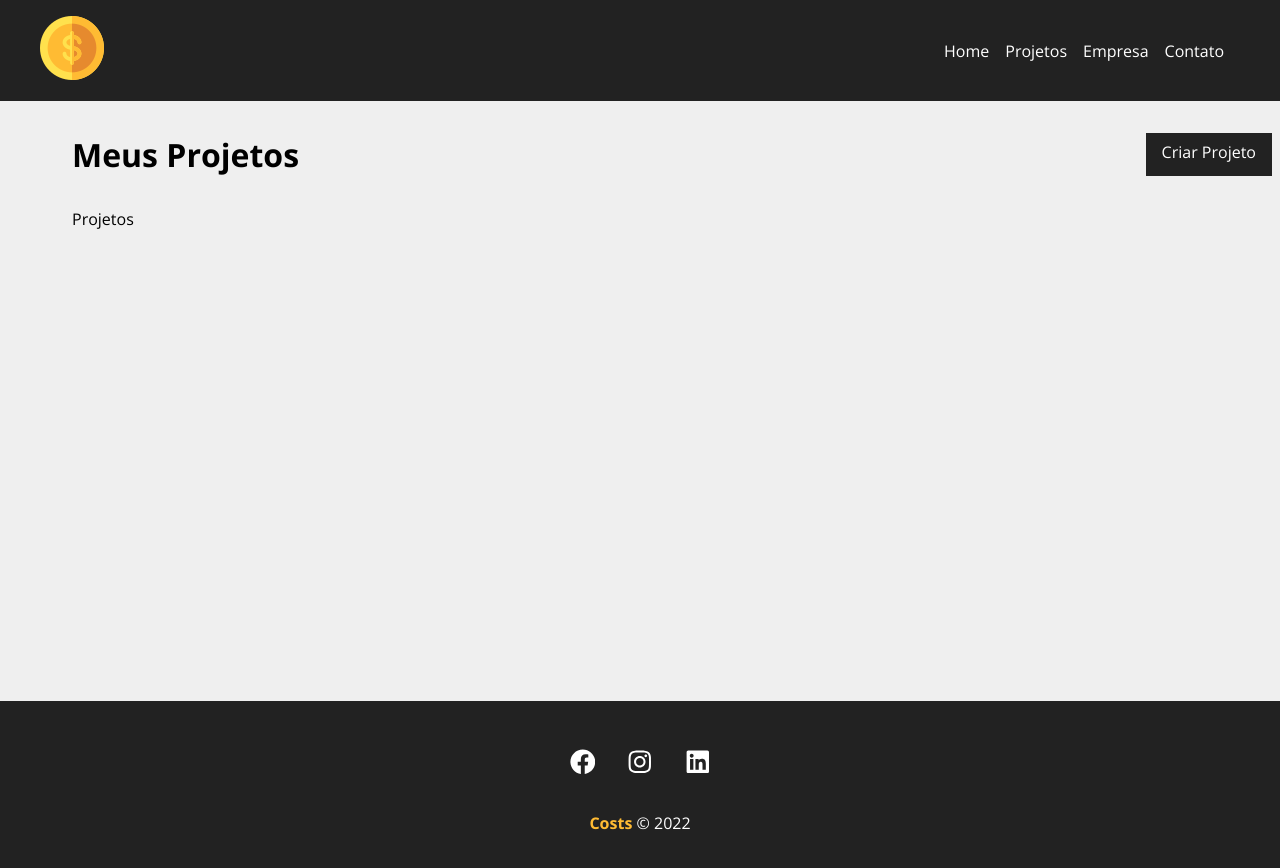
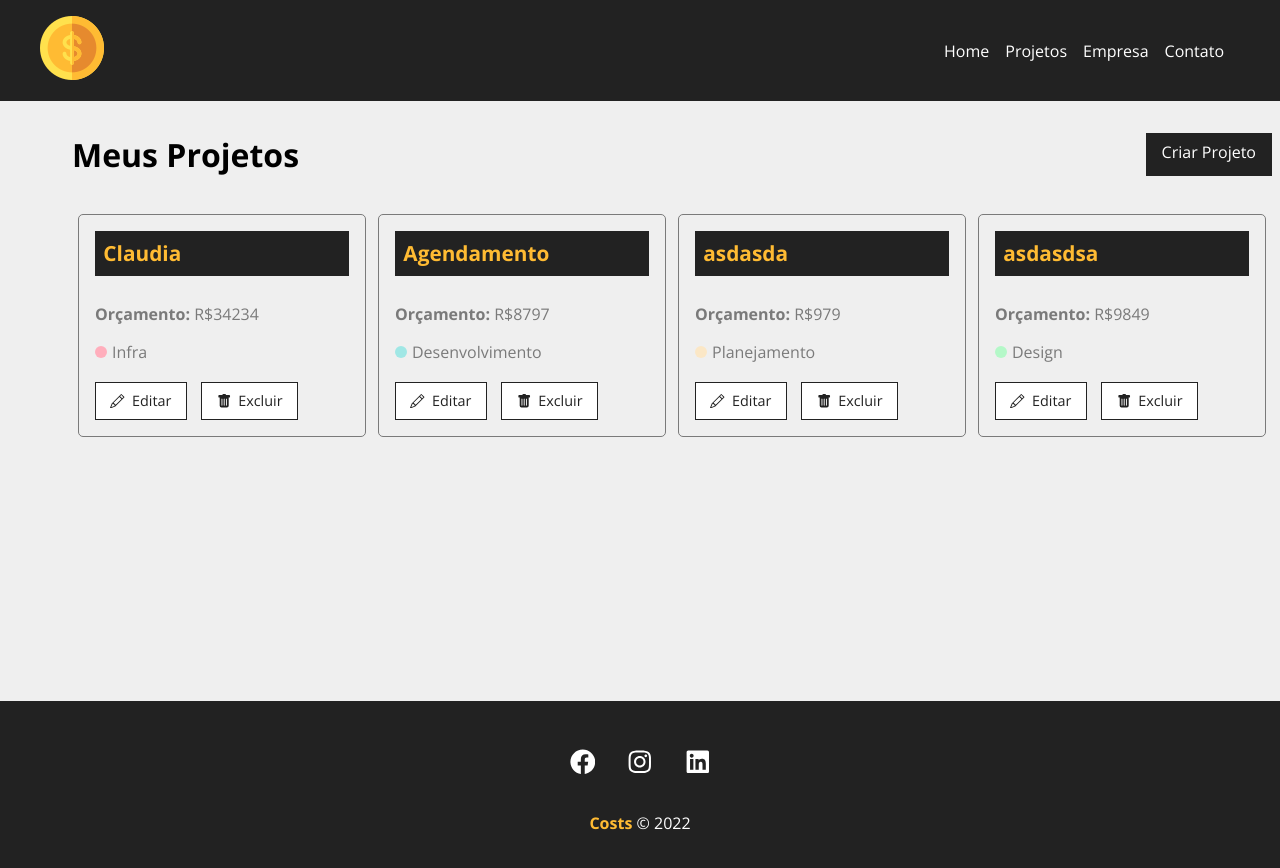
Before and after one commit to claudiabritocs/costs, a React (Create React App) app: page /projects in a window 1280 px wide. Shown: the top 868 px of the page. Built offline with nearby package versions, Linux system fonts and the light colour scheme; data requests are answered from the project's data file; the HTML template or start-up script is replaced by a standard one.

Commit message:
[Feat]: Show dynamically projects from DB

```diff
--- a/db.json
+++ b/db.json
@@ -1,33 +1,41 @@
 {
   "projects": [
     {
-      "name": "Agendamento",
-      "budget": "544",
+      "name": "Claudia",
+      "budget": "34234",
+      "category": {
+        "id": "1",
+        "name": "Infra"
+      },
       "cost": 0,
       "services": [],
       "id": 1
     },
     {
       "name": "Agendamento",
-      "budget": "8555",
+      "budget": "8797",
+      "category": {
+        "id": "4",
+        "name": "Desenvolvimento"
+      },
       "cost": 0,
       "services": [],
       "id": 2
     },
     {
-      "name": "Agendamento",
-      "budget": "5465",
+      "name": "asdasda",
+      "budget": "979",
       "category": {
-        "id": "2",
-        "name": "Design"
+        "id": "3",
+        "name": "Planejamento"
       },
       "cost": 0,
       "services": [],
       "id": 3
     },
     {
-      "name": "Design",
-      "budget": "5200",
+      "name": "asdasdsa",
+      "budget": "9849",
       "category": {
         "id": "2",
         "name": "Design"
--- a/src/components/pages/Projects.js
+++ b/src/components/pages/Projects.js
@@ -3,14 +3,30 @@
 import Container from '../layout/Container'
 import LinkButton from '../layout/LinkButton'
 import styles from './Projects.module.css'
+import ProjectCard from '../project/ProjectCard'
+import { useEffect, useState } from 'react'
 
 function Projects() {
-
+    const [projects, setProjects] = useState([]);
     const location = useLocation()
     let message = ''
     if(location.state) {
         message = location.state.message
     }
+
+    useEffect(() => {
+        fetch('http://localhost:5000/projects', {
+            method: 'GET',
+            headers: {
+                'Content-Type': 'application/json'
+            },
+        })
+        .then((resp) => resp.json())
+        .then((data) => {
+            setProjects(data)
+        })
+        .catch((err) => console.log(err))
+    },[])
 
   return (
     <div className={styles.project_container}>
@@ -20,7 +36,15 @@
         </div>
         {message && <Message type="success" msg={message} />}
         <Container customClass="start">
-            <p>Projetos</p>
+            {projects.length > 0 &&
+                projects.map(project => <ProjectCard
+                    id={project.id}
+                    name={project.name}
+                    budget={project.budget}
+                    category={project?.category?.name}
+                    key={project.id}
+                />
+            )}
         </Container>
     </div>
   );
--- /dev/null
+++ b/src/components/project/ProjectCard.js
@@ -0,0 +1,27 @@
+import styles from './ProjectCard.module.css'
+import {Link} from 'react-router-dom'
+import { BsPencil, BsFillTrashFill } from 'react-icons/bs'
+
+function ProjectCard ({ id, name, budget, category, handleRemove }) {
+    return (
+        <div className={styles.project_card}>
+            <h4>{name}</h4>
+            <p>
+                <span>Orçamento:</span> R${budget}
+            </p>
+            <p className={styles.category_text}>
+                <span className={`${styles[category.toLowerCase()]}`}></span> {category}
+            </p>
+            <div className={styles.project_card_actions}>
+                <Link to="/">
+                    <BsPencil /> Editar
+                </Link>
+                <button>
+                    <BsFillTrashFill /> Excluir
+                </button>
+            </div>
+        </div>
+    )
+}
+
+export default ProjectCard
--- /dev/null
+++ b/src/components/project/ProjectCard.module.css
@@ -0,0 +1,86 @@
+.project_card {
+    padding: 1em;
+    border: 1px solid #7a7a7a;
+    border-radius: 5px;
+    width: 24%;
+    margin: 0.5%;
+}
+
+.project_card h4 {
+    background-color: #222;
+    color: #ffbb33;
+    padding: 0.4em;
+    margin-bottom: 1.3em;
+    font-size: 1.3em;
+}
+
+.project_card p {
+    color: #7a7a7a;
+    margin-bottom: 1em;
+}
+
+.project_card p span {
+    font-weight: bold;
+}
+
+.category_text {
+    display: flex;
+    align-items: center;
+}
+
+.category_text span {
+    display: block;
+    width: 12px;
+    height: 12px;
+    border-radius: 50%;
+    background-color: #ccc;
+    margin-right: 5px;
+}
+
+.category_text .infra {
+    background-color: #FFAEBC;
+}
+
+.category_text .desenvolvimento {
+    background-color: #a0e7e5;
+}
+
+.category_text .design {
+    background-color: #b4f8c8;
+}
+
+.category_text .planejamento {
+    background-color: #Fbe7c6;
+}
+
+.project_card_actions {
+    margin-top: 1.2em;
+    display: flex;
+    align-items: center;
+}
+
+.project_card_actions a,
+.project_card_actions button {
+    text-decoration: none;
+    background-color: #FFF;
+    color: #222;
+    font-size: .9em;
+    padding: .6em 1em;
+    cursor: pointer;
+    margin-right: 1em;
+    border: 1px solid #222;
+    display: flex;
+    align-items: center;
+    justify-content: center;
+    transition: .5s;
+}
+
+.project_card_actions svg {
+    margin-right: .5em;
+}
+
+.project_card_actions a:hover,
+.project_card_actions button:hover  {
+    background-color: #222;
+    color: #ffbb33;
+}
```
